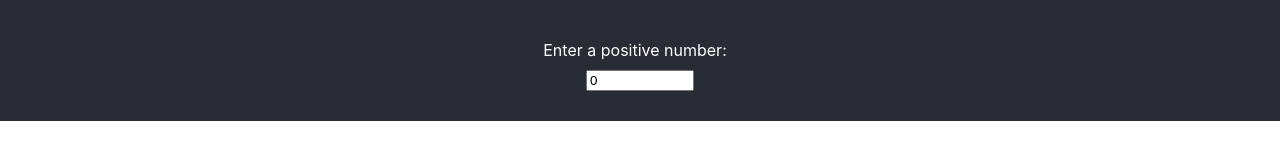
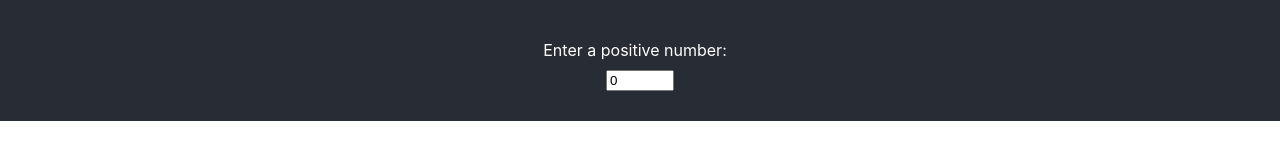
Before and after one commit to DumontGontran/fizzbuzz, a React (Create React App) app: page / in a window 1280 px wide. Shown: the part 190-350 px from the top of the page. Built offline with nearby package versions, Linux system fonts and the light colour scheme.

Commit message:
width style of 'numberChoice' input added

```diff
--- a/src/App.css
+++ b/src/App.css
@@ -80,6 +80,6 @@
 }
 
 .numberChoice > #counter {
-  width: 100px;
+  width: 60px;
   margin: 10px auto;
 }
```
